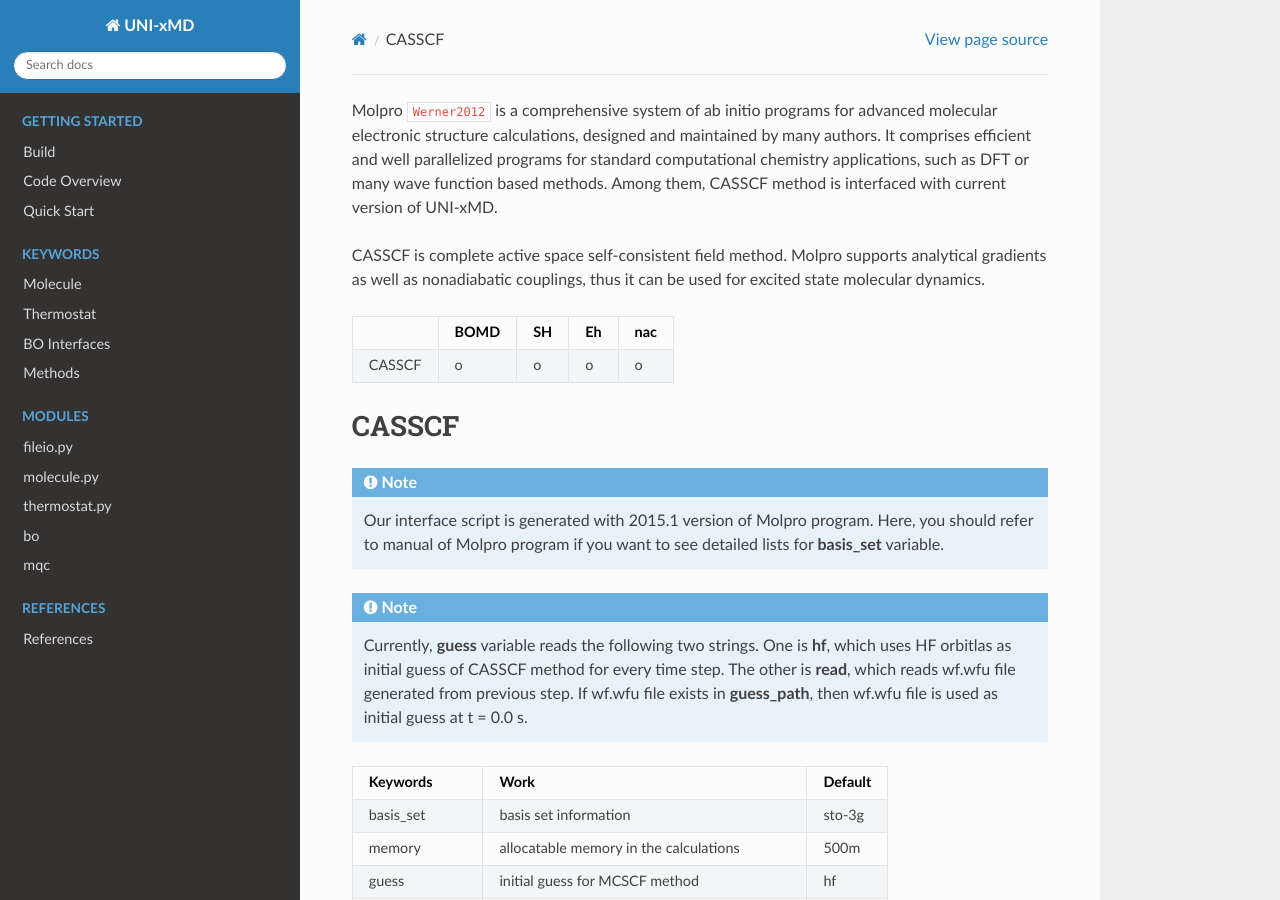
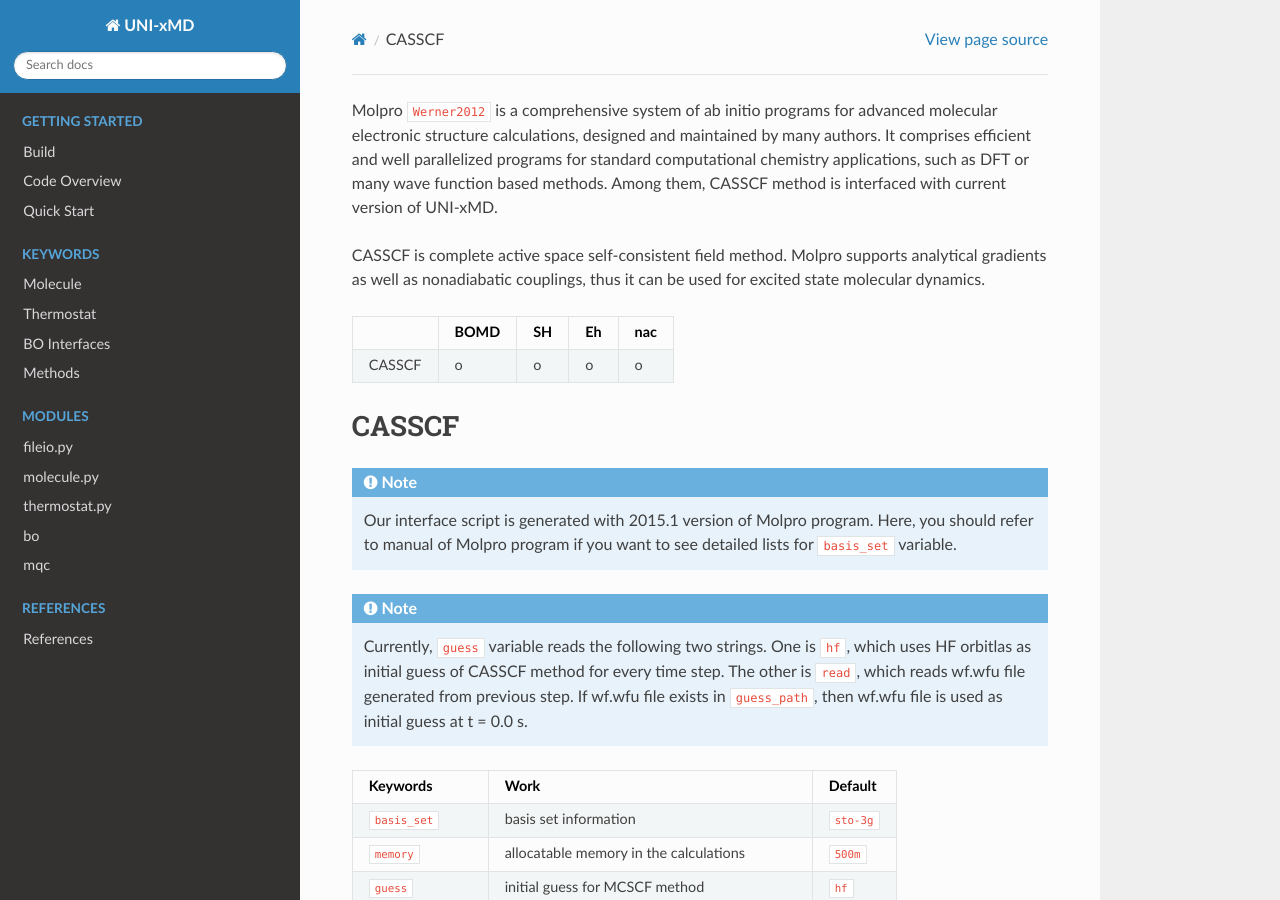
Before and after one commit to skmin-lab/unixmd, a Sphinx documentation site: the page built from docs/source/keywords/bo/molpro.rst, in a window 1280 px wide and 900 px high. Built offline with Sphinx 7.4.7 and the Read the Docs theme 2.0.0, drawn with Linux system fonts in a browser that asks for light colours; cross-references to code outside the pages are shown as plain code.

```diff
--- a/docs/source/keywords/bo/molpro.rst
+++ b/docs/source/keywords/bo/molpro.rst
@@ -18,47 +18,47 @@ CASSCF
 
 .. note:: Our interface script is generated with 2015.1 version of Molpro program.
    Here, you should refer to manual of Molpro program if you want to see detailed
-   lists for **basis_set** variable.
+   lists for ``basis_set`` variable.
 
-.. note:: Currently, **guess** variable reads the following two strings.
-   One is **hf**, which uses HF orbitlas as initial guess of CASSCF method for every time step.
-   The other is **read**, which reads wf.wfu file generated from previous step.
-   If wf.wfu file exists in **guess_path**, then wf.wfu file is used as initial guess at t = 0.0 s.
+.. note:: Currently, ``guess`` variable reads the following two strings.
+   One is ``hf``, which uses HF orbitlas as initial guess of CASSCF method for every time step.
+   The other is ``read``, which reads wf.wfu file generated from previous step.
+   If wf.wfu file exists in ``guess_path``, then wf.wfu file is used as initial guess at t = 0.0 s.
 
-+----------------+------------------------------------------------+---------+
-| Keywords       | Work                                           | Default |
-+================+================================================+=========+
-| basis_set      | basis set information                          | sto-3g  |
-+----------------+------------------------------------------------+---------+
-| memory         | allocatable memory in the calculations         | 500m    |
-+----------------+------------------------------------------------+---------+
-| guess          | initial guess for MCSCF method                 | hf      |
-+----------------+------------------------------------------------+---------+
-| guess_path     | directory for initial guess file               | ./      |
-+----------------+------------------------------------------------+---------+
-| scf_max_iter   | maximum number of SCF iterations               | 20      |
-+----------------+------------------------------------------------+---------+
-| scf_en_tol     | energy convergence for SCF iterations          | 1E-8    |
-+----------------+------------------------------------------------+---------+
-| scf_rho_tol    | density convergence for SCF iterations         | 1E-6    |
-+----------------+------------------------------------------------+---------+
-| mcscf_max_iter | maximum number of MCSCF iterations             | 20      |
-+----------------+------------------------------------------------+---------+
-| mcscf_en_tol   | energy convergence for MCSCF iterations        | 1E-8    |
-+----------------+------------------------------------------------+---------+
-| mcscf_grad_tol | gradient convergence for MCSCF iterations      | 1E-6    |
-+----------------+------------------------------------------------+---------+
-| mcscf_step_tol | step length convergence for MCSCF iterations   | 1E-2    |
-+----------------+------------------------------------------------+---------+
-| active_elec    | number of electrons in active space            | 2       |
-+----------------+------------------------------------------------+---------+
-| active_orb     | number of orbitals in active space             | 2       |
-+----------------+------------------------------------------------+---------+
-| cpscf_grad_tol | gradient tolerance for CP-MCSCF equations      | 1E-7    |
-+----------------+------------------------------------------------+---------+
-| qm_path        | path for QM binary                             | ./      |
-+----------------+------------------------------------------------+---------+
-| nthreads       | number of threads in the calculations          | 1       |
-+----------------+------------------------------------------------+---------+
-| version        | version of Molpro program                      | 2015.1  |
-+----------------+------------------------------------------------+---------+
++--------------------+------------------------------------------------+------------+
+| Keywords           | Work                                           | Default    |
++====================+================================================+============+
+| ``basis_set``      | basis set information                          | ``sto-3g`` |
++--------------------+------------------------------------------------+------------+
+| ``memory``         | allocatable memory in the calculations         | ``500m``   |
++--------------------+------------------------------------------------+------------+
+| ``guess``          | initial guess for MCSCF method                 | ``hf``     |
++--------------------+------------------------------------------------+------------+
+| ``guess_path``     | directory for initial guess file               | ``./``     |
++--------------------+------------------------------------------------+------------+
+| ``scf_max_iter``   | maximum number of SCF iterations               | ``20``     |
++--------------------+------------------------------------------------+------------+
+| ``scf_en_tol``     | energy convergence for SCF iterations          | ``1E-8``   |
++--------------------+------------------------------------------------+------------+
+| ``scf_rho_tol``    | density convergence for SCF iterations         | ``1E-6``   |
++--------------------+------------------------------------------------+------------+
+| ``mcscf_max_iter`` | maximum number of MCSCF iterations             | ``20``     |
++--------------------+------------------------------------------------+------------+
+| ``mcscf_en_tol``   | energy convergence for MCSCF iterations        | ``1E-8``   |
++--------------------+------------------------------------------------+------------+
+| ``mcscf_grad_tol`` | gradient convergence for MCSCF iterations      | ``1E-6``   |
++--------------------+------------------------------------------------+------------+
+| ``mcscf_step_tol`` | step length convergence for MCSCF iterations   | ``1E-2``   |
++--------------------+------------------------------------------------+------------+
+| ``active_elec``    | number of electrons in active space            | ``2``      |
++--------------------+------------------------------------------------+------------+
+| ``active_orb``     | number of orbitals in active space             | ``2``      |
++--------------------+------------------------------------------------+------------+
+| ``cpscf_grad_tol`` | gradient tolerance for CP-MCSCF equations      | ``1E-7``   |
++--------------------+------------------------------------------------+------------+
+| ``qm_path``        | path for QM binary                             | ``./``     |
++--------------------+------------------------------------------------+------------+
+| ``nthreads``       | number of threads in the calculations          | ``1``      |
++--------------------+------------------------------------------------+------------+
+| ``version``        | version of Molpro program                      | ``2015.1`` |
++--------------------+------------------------------------------------+------------+
```
